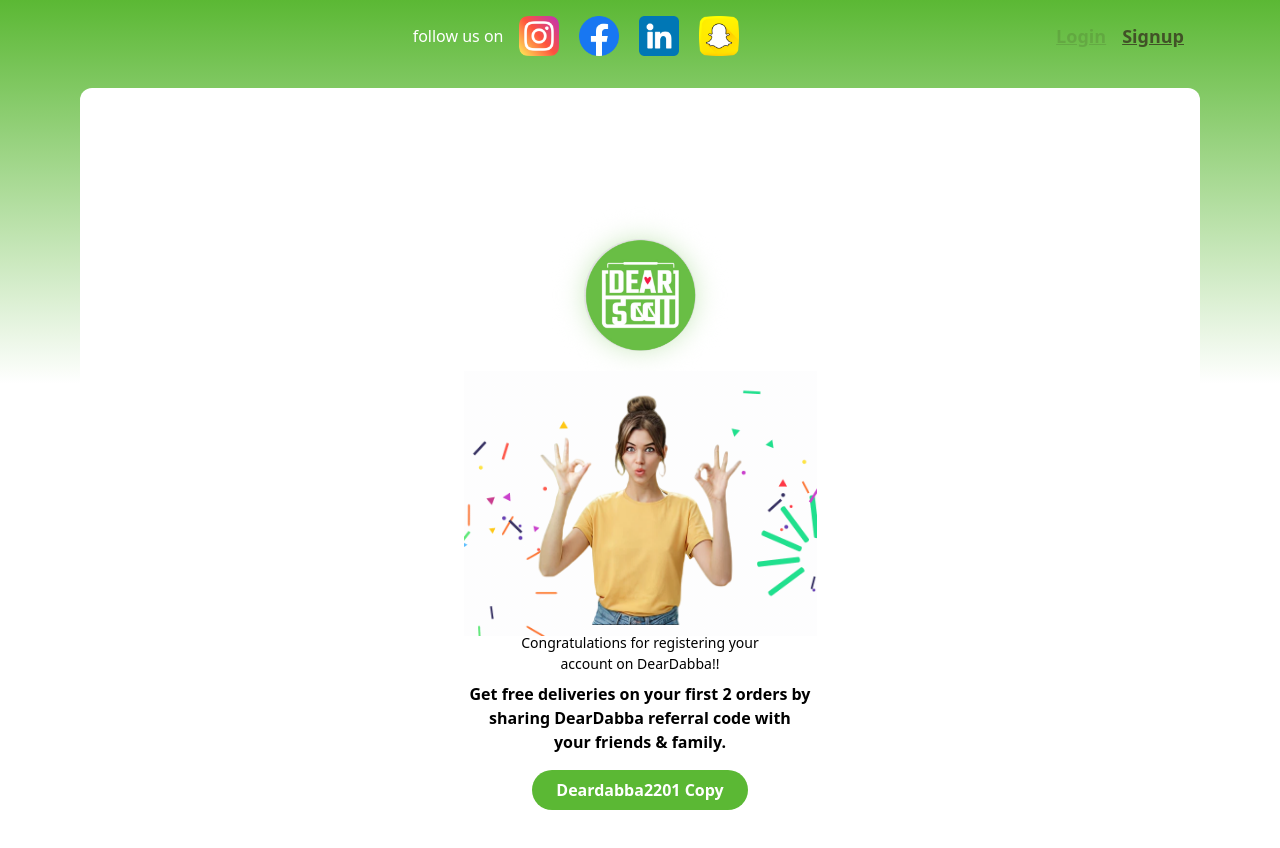
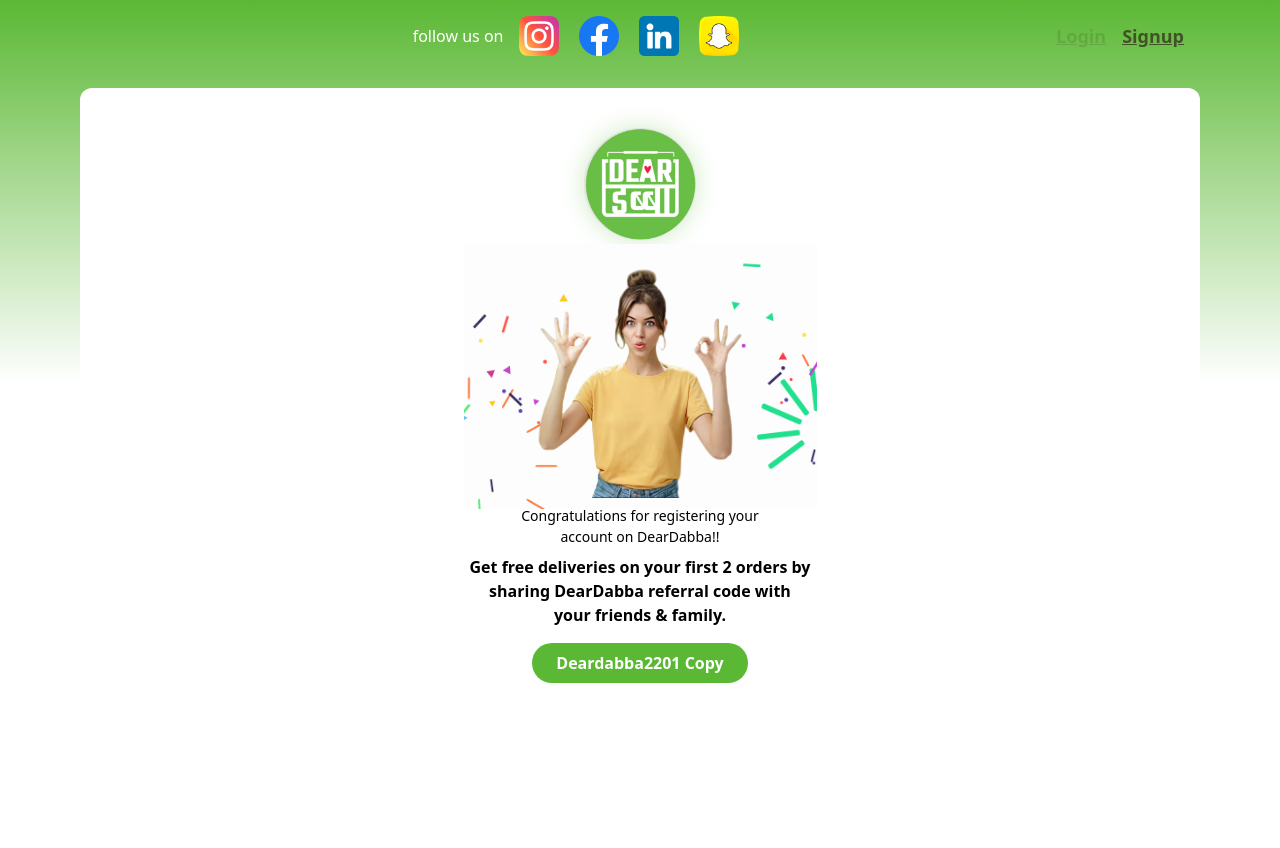
Before and after one commit to Ankush123rai/DearDabba, a React (Vite) app: page /congratulation in a window 1280 px wide. Shown: the top 848 px of the page. After the commit the page ends 800 px from the top, so only its background shows below. Built offline with nearby package versions, Linux system fonts and the light colour scheme.

Commit message:
fixed congratulation

```diff
--- a/src/components/Congratulation.tsx
+++ b/src/components/Congratulation.tsx
@@ -6,9 +6,9 @@ import congratulation from '../assets/images/congratulation.gif'
 const Congratulation = () => {
   return (
     <FirstLayout>
-      <div className="flex items-center justify-center min-h-screen flex-col text-center sm:px-4 px-1">
+      <div className="flex items-center justify-center flex-col text-center sm:px-4 px-1">
 
-        <div className="flex justify-center relative mb-4">
+        <div className="flex justify-center relative">
           <BrandLogo />
         </div>
 
```
